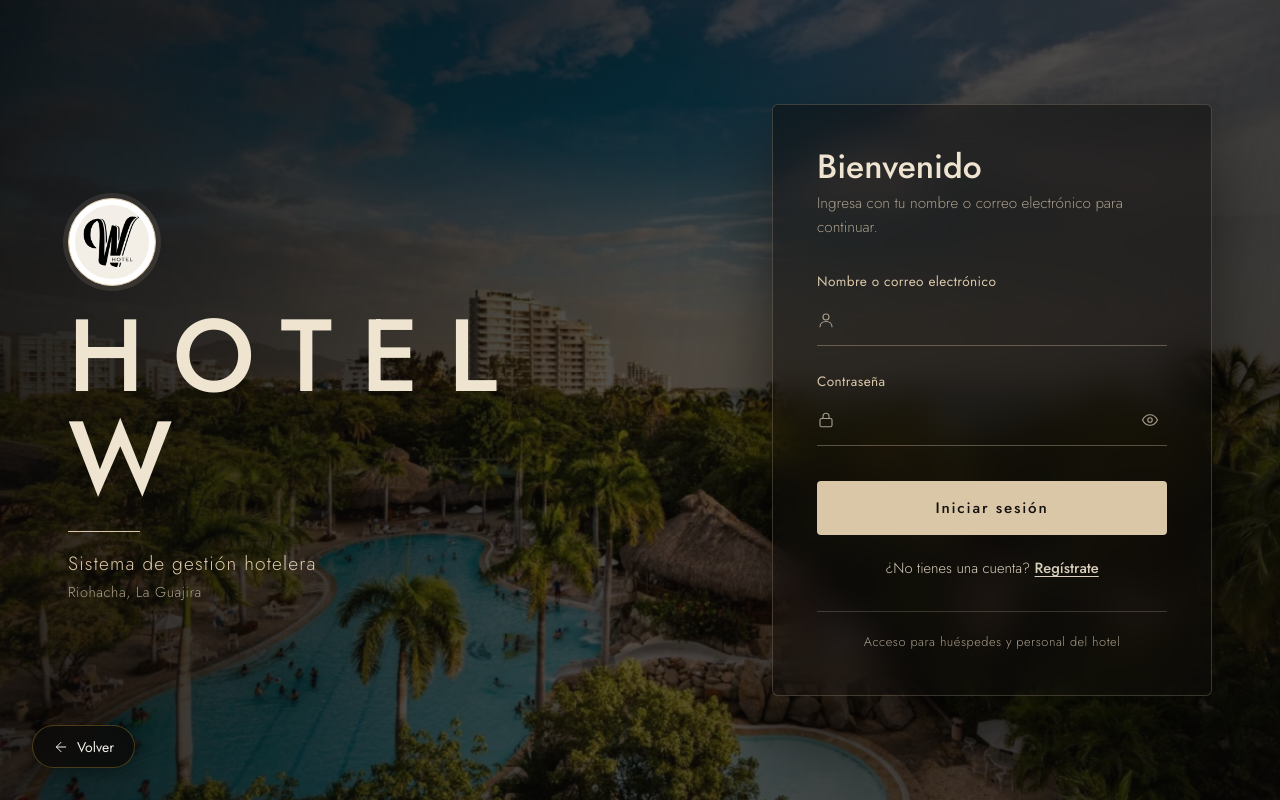
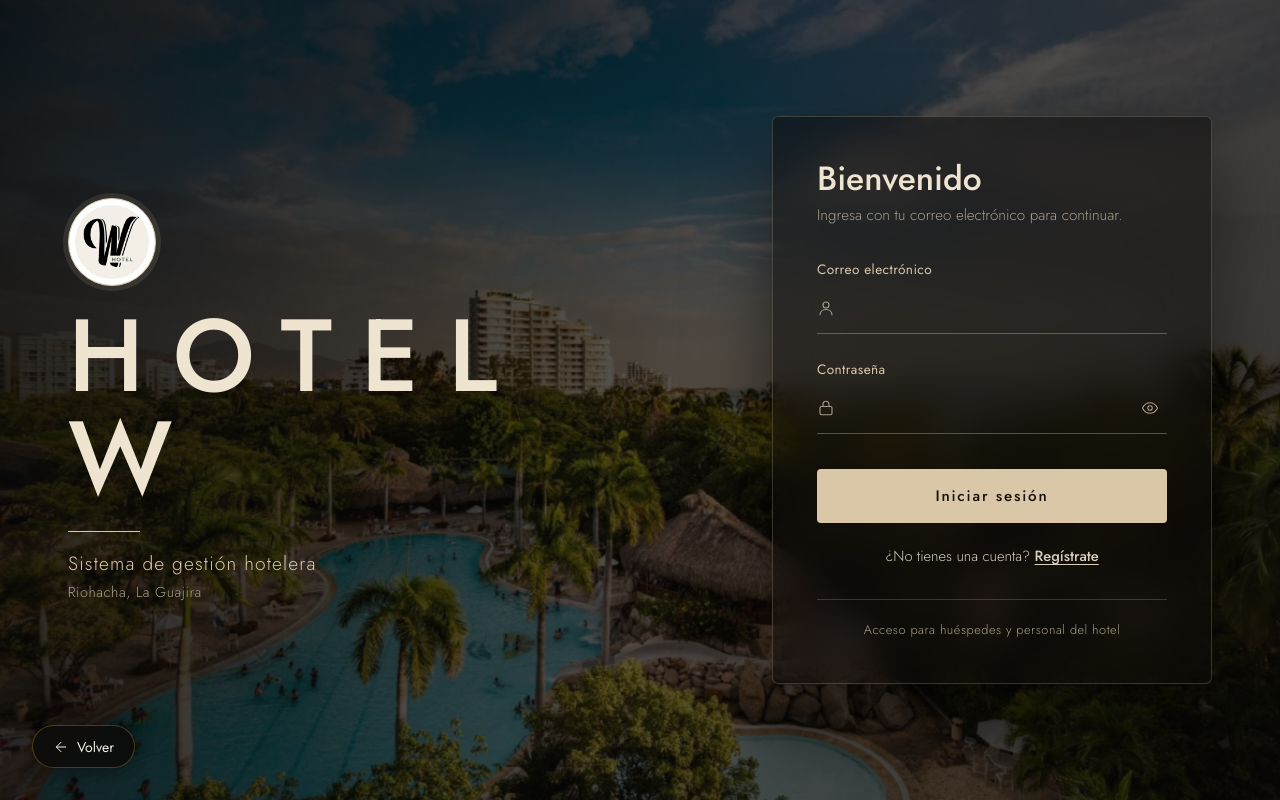
Before and after one commit to cristianguz-py/SysHSENA-HotelW, a Django app: page /login/ in a window 1280 px wide. Run offline with Django 5.2, Linux system fonts and the light colour scheme.

Commit message:
fix(login): actualizar texto, ya no se ingresa con nombre

```diff
--- a/marketweb/templates/login.html
+++ b/marketweb/templates/login.html
@@ -45,7 +45,7 @@
         <!-- Formulario -->
         <section class="panel" aria-labelledby="titulo-login">
             <h2 class="panel__titulo" id="titulo-login">Bienvenido</h2>
-            <p class="panel__texto">Ingresa con tu nombre o correo electrónico para continuar.</p>
+            <p class="panel__texto">Ingresa con tu correo electrónico para continuar.</p>
 
             <!-- Mensajes de Notificación -->
             {% if messages %}
@@ -71,7 +71,7 @@
                 {% csrf_token %}
 
                 <div class="campo">
-                    <label for="identificador" class="campo__etiqueta">Nombre o correo electrónico</label>
+                    <label for="identificador" class="campo__etiqueta">Correo electrónico</label>
                     <div class="campo__control">
                         <svg class="campo__icono" viewBox="0 0 24 24" fill="none" stroke="currentColor" stroke-width="1.5" stroke-linecap="round" stroke-linejoin="round" aria-hidden="true">
                             <circle cx="12" cy="8" r="4"/>
```
